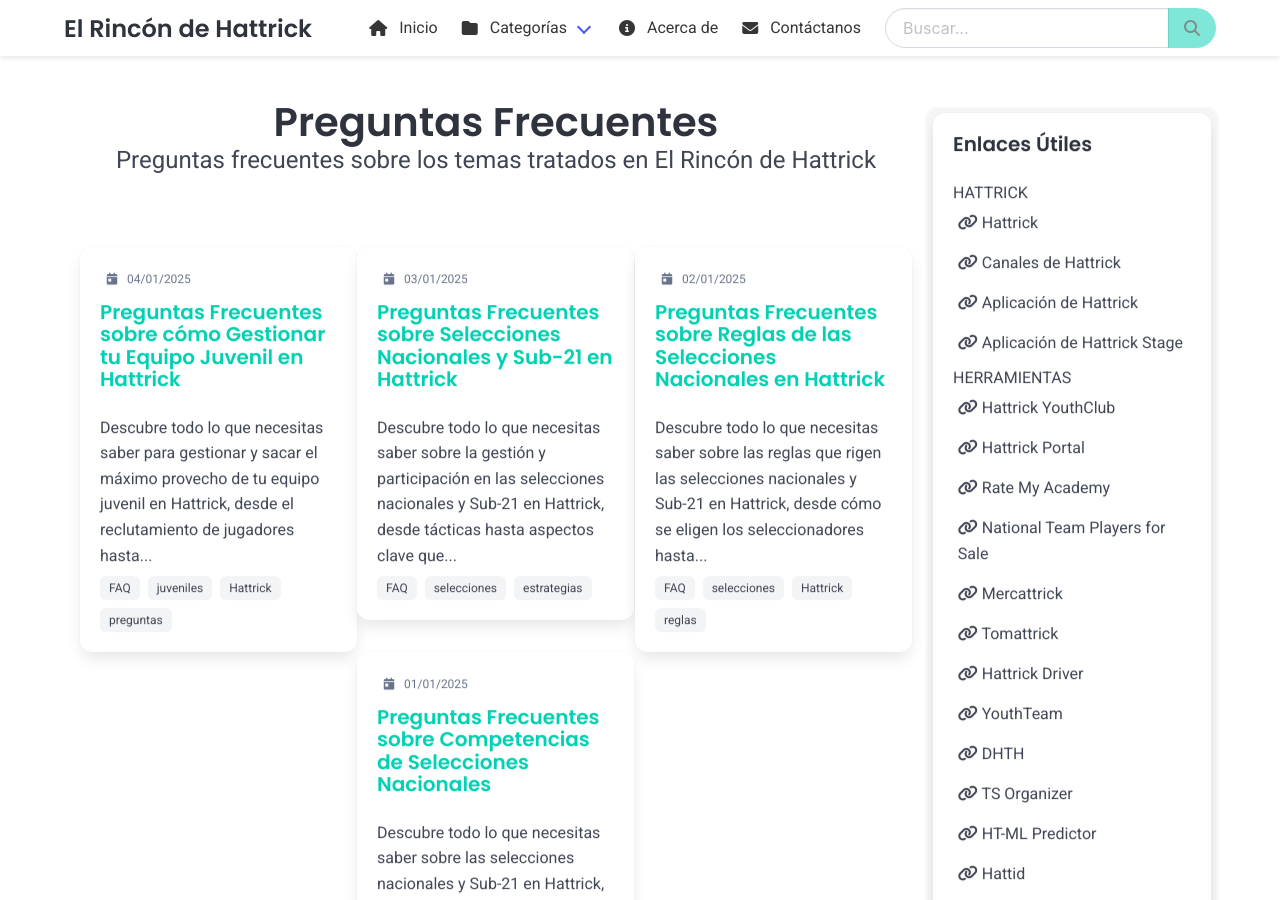
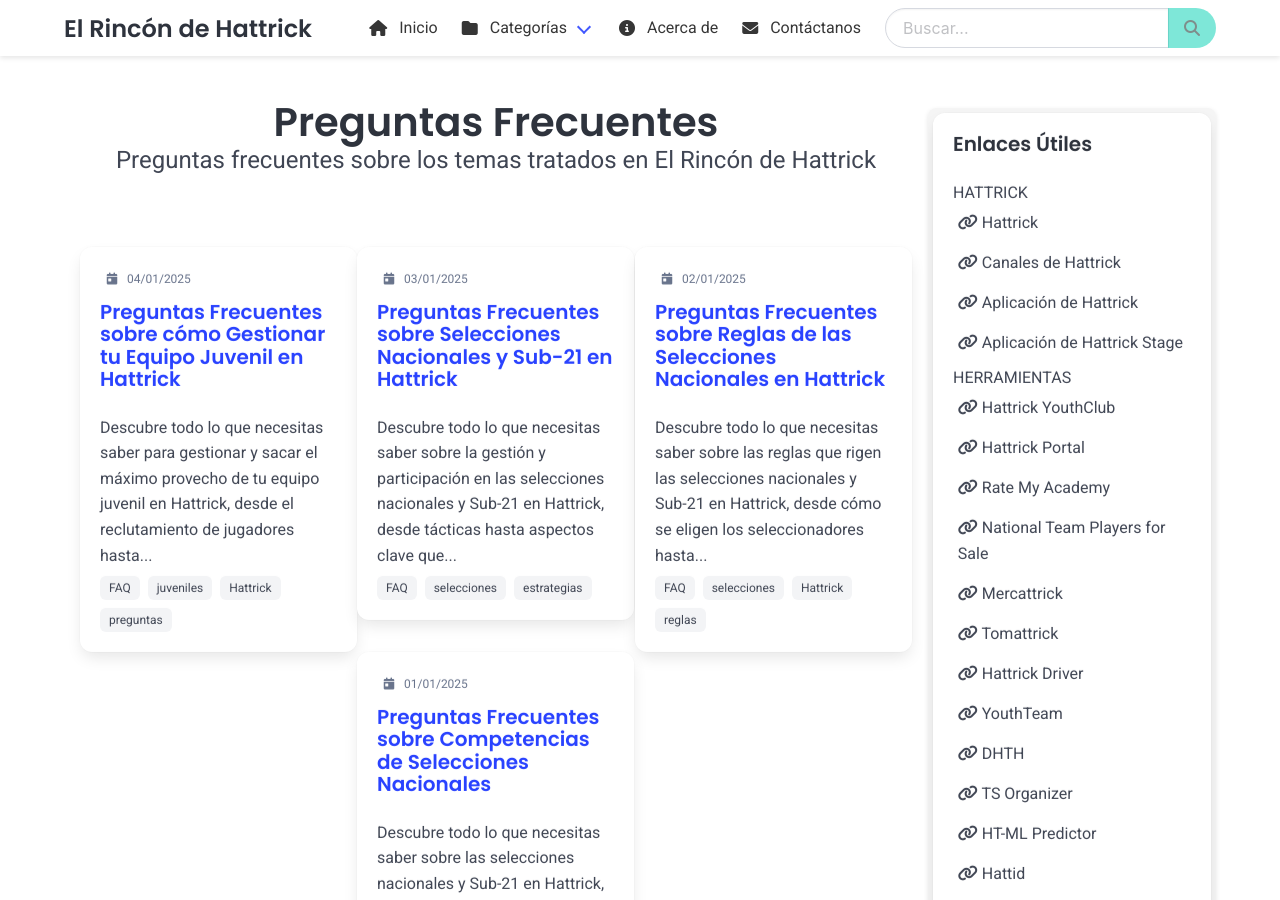
Before and after one commit to RinconHattrick/rinconhattrick.github.io, a Jekyll site: the page built from categories/preguntas-frecuentes.md, in a window 1280 px wide and 900 px high. Built offline with Jekyll 4.4.1, drawn with Linux system fonts in a browser that asks for light colours.

Commit message:
Actualizar category.html

```diff
--- a/_layouts/category.html
+++ b/_layouts/category.html
@@ -32,7 +32,7 @@ layout: default
                 </time>
 
                 <h3 class="title is-5 mt-2">
-                  <a href="{{ post.url | relative_url }}" class="has-text-primary">{{ post.title }}</a>
+                  <a href="{{ post.url | relative_url }}">{{ post.title }}</a>
                 </h3>
 
                 <p class="mt-2">
```
